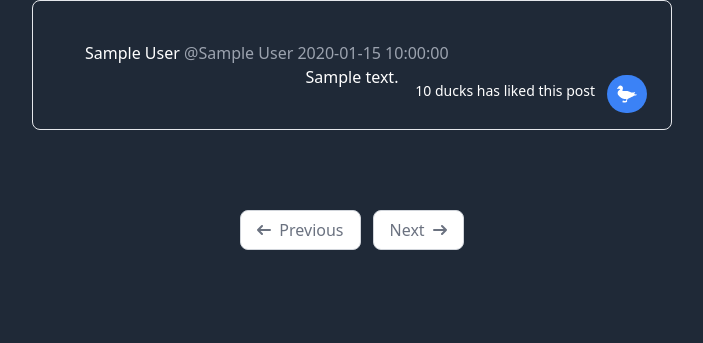
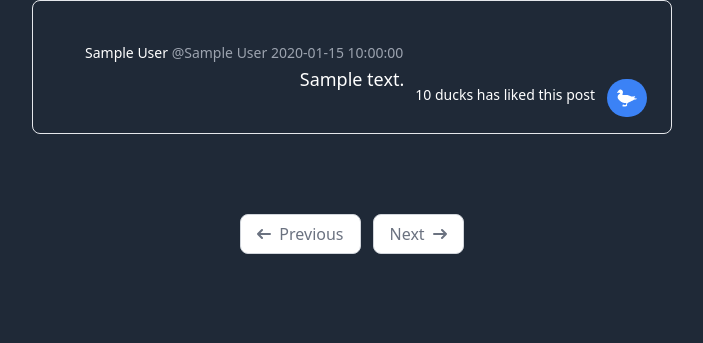
Before and after one commit to DanielRiha8906/NSQL_Tweeter, a Flask app: template templates/home.html in a window 1280 px wide. Shown: the part 64-407 px from the top of the page, without its empty margins (288-991 px from the left). Run offline with Flask 3, Linux system fonts and the light colour scheme; the template is opened without the code that fills it: most values are stand-ins (such as "Sample title", 1, 10 or a date in 2020); style sheets or scripts are compiled from the project's sources.

Commit message:
Changed font size again

```diff
--- a/app.py
+++ b/app.py
@@ -152,6 +152,7 @@ def load_20_quacks(quacks):
             'title': "title",
             'content': quack['tweetContent'],
             'date_posted': quack['dateTweeted'],
+            'likes': quack['likes'],
         } for quack in quacks]
 
 
--- a/templates/home.html
+++ b/templates/home.html
@@ -5,20 +5,20 @@
       <a href="#" class="group block flex-shrink-0">
         <div class="flex items-center">
           <div class="ml-3">
-            <p class="text-base leading-6 font-medium text-white">
+            <p class="text-sm leading-6 font-medium text-white">
               {{ post.author }}
-              <span class="text-base leading-5 font-medium text-gray-400 group-hover:text-gray-300 transition ease-in-out duration-150">
+              <span class="text-sm leading-5 font-medium text-gray-400 group-hover:text-gray-300 transition ease-in-out duration-150">
                 @{{ post.author }} {{ post.date_posted }}
               </span>
             </p>
           </div>
         </div>
       </a>
-      <p class="flex text-white items-center justify-center hover:text-pink-600">
+      <p class="flex text-lg text-white items-center justify-center hover:text-pink-600">
         {{ post.content }}
       </p>
       <!--- Like Count --->
-      <span class=" absolute bottom-7 right-12 px-7 text-white text-sm leading-5 font-medium hover:text-blue-600 flex justify-end">{{ post.likes}} ducks has liked this post</span>
+      <span class=" absolute bottom-7 right-12 px-7 text-white text-sm leading-5 font-medium hover:text-blue-600 flex justify-end">{{ post.likes }} ducks has liked this post</span>
       <!---- Duck Button --->
       <div class="absolute bottom-4 right-4">
         <button type="button" class="text-white bg-blue-500 hover:bg-blue-600 focus:ring-4 focus:outline-none focus:ring-blue-600 font-medium rounded-full text-sm p-2.5 text-center inline-flex items-center me-2 dark:bg-blue-500 dark:hover:bg-blue-600 dark:focus:ring-blue-700">
--- a/templates/profile.html
+++ b/templates/profile.html
@@ -5,9 +5,9 @@
       <a href="#" class="group block flex-shrink-0">
         <div class="flex items-center">
           <div class="ml-3">
-            <p class="text-lg leading-6 font-medium text-white">
+            <p class="text-sm leading-6 font-medium text-white">
               {{ post.author }}
-              <span class="text-lg leading-5 font-medium text-gray-400 group-hover:text-gray-300 transition ease-in-out duration-150">
+              <span class="text-sm leading-5 font-medium text-gray-400 group-hover:text-gray-300 transition ease-in-out duration-150">
                 @{{ post.author }} {{ post.date_posted }}
               </span>
             </p>
```
